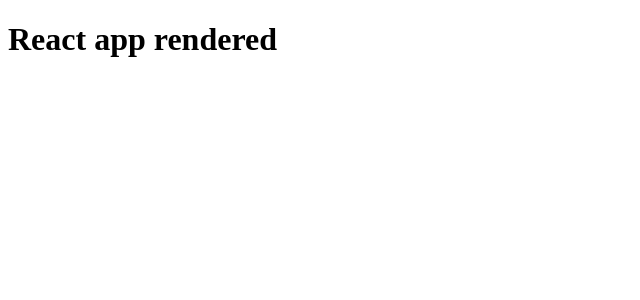
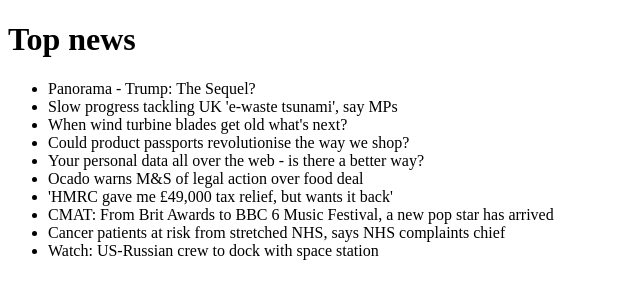
Before and after one commit to sma66-tmw/news-app, a React (Vite) app: page / in a window 1280 px wide. Shown: the top 300 px of the page, without its empty margins (0-640 px from the left). Built offline with nearby package versions, Linux system fonts and the light colour scheme.

Commit message:
use data and expressions in jsx markup

```diff
--- a/src/App.jsx
+++ b/src/App.jsx
@@ -1,7 +1,15 @@
 import React from "react";
-import newsData from "/mockdata"
+import newsData from "/mockdata";
 function App() {
-  console.log(newsData)
-  return <h1>React app rendered</h1>;
+  console.log(newsData);
+  const title = "Top news"
+  return (
+    <>
+      <h1>{title}</h1>
+      <ul>
+        {newsData.news.map((newsItem => <li>{newsItem.title}</li>))}
+      </ul>
+    </>
+  );
 }
 export default App;
```
